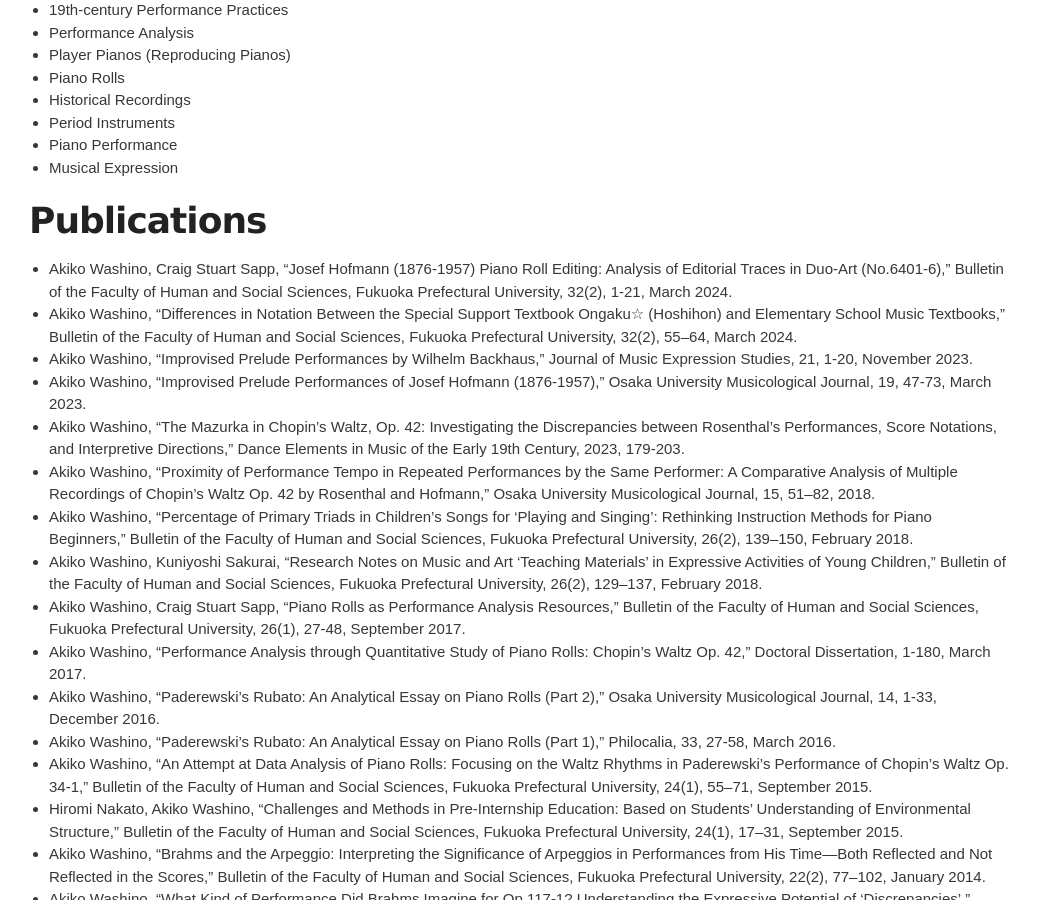
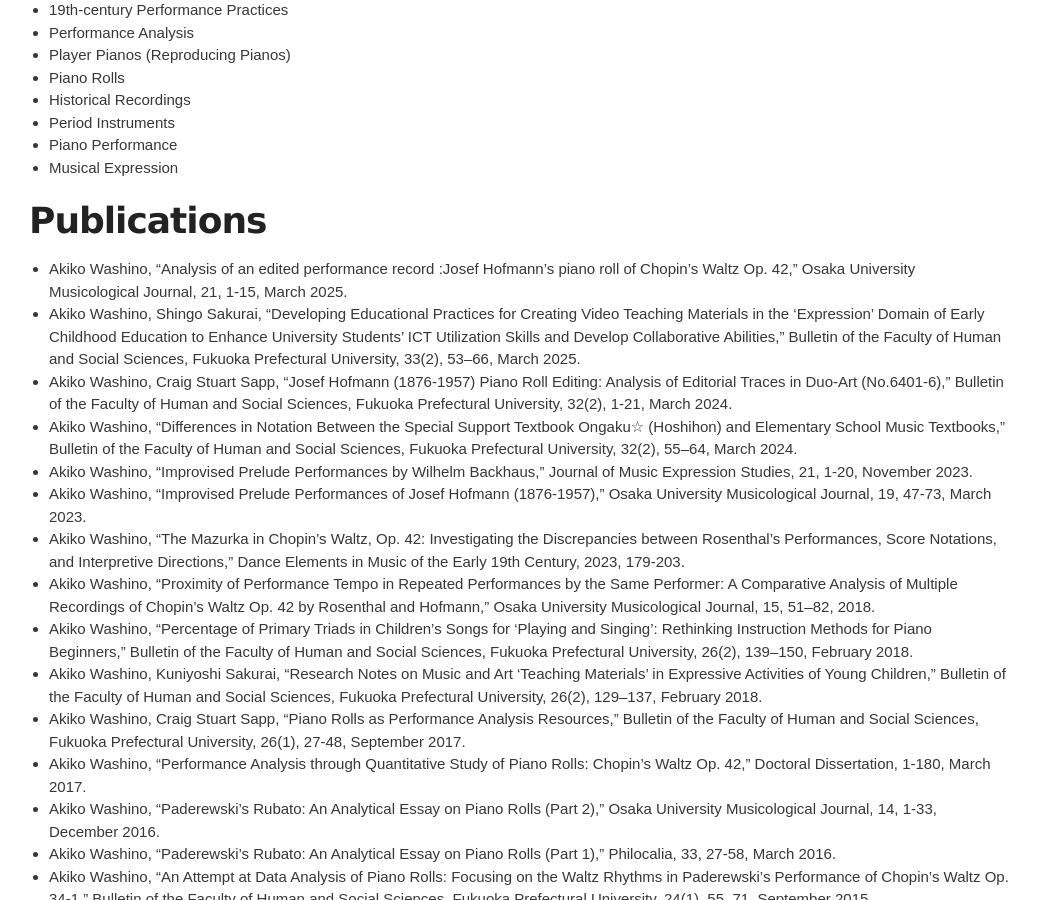
Before and after one commit to akikowashino/akikowashino.github.io, a Jekyll site: the page built from index-en.md, in a window 1280 px wide and 900 px high, scrolled down 963 px. Shown: the whole window, without its empty margins (121-1160 px from the left). Built offline with Jekyll 4.4.1, drawn with Linux system fonts in a browser that asks for light colours.

Commit message:
Update index-en.md

```diff
--- a/index-en.md
+++ b/index-en.md
@@ -35,6 +35,8 @@
 * Musical Expression
 
 # Publications
+* Akiko Washino, "Analysis of an edited performance record :Josef Hofmann’s piano roll of Chopin’s Waltz Op. 42," Osaka University Musicological Journal, 21, 1-15, March 2025.
+* Akiko Washino, Shingo Sakurai, “Developing Educational Practices for Creating Video Teaching Materials in the 'Expression' Domain of Early Childhood Education to Enhance University Students' ICT Utilization Skills and Develop Collaborative Abilities,” Bulletin of the Faculty of Human and Social Sciences, Fukuoka Prefectural University, 33(2), 53–66, March 2025.
 * Akiko Washino, Craig Stuart Sapp, "Josef Hofmann (1876-1957) Piano Roll Editing: Analysis of Editorial Traces in Duo-Art (No.6401-6)," Bulletin of the Faculty of Human and Social Sciences, Fukuoka Prefectural University, 32(2), 1-21, March 2024.
 * Akiko Washino, “Differences in Notation Between the Special Support Textbook Ongaku☆ (Hoshihon) and Elementary School Music Textbooks,” Bulletin of the Faculty of Human and Social Sciences, Fukuoka Prefectural University, 32(2), 55–64, March 2024.
 * Akiko Washino, "Improvised Prelude Performances by Wilhelm Backhaus," Journal of Music Expression Studies, 21, 1-20, November 2023.
```
